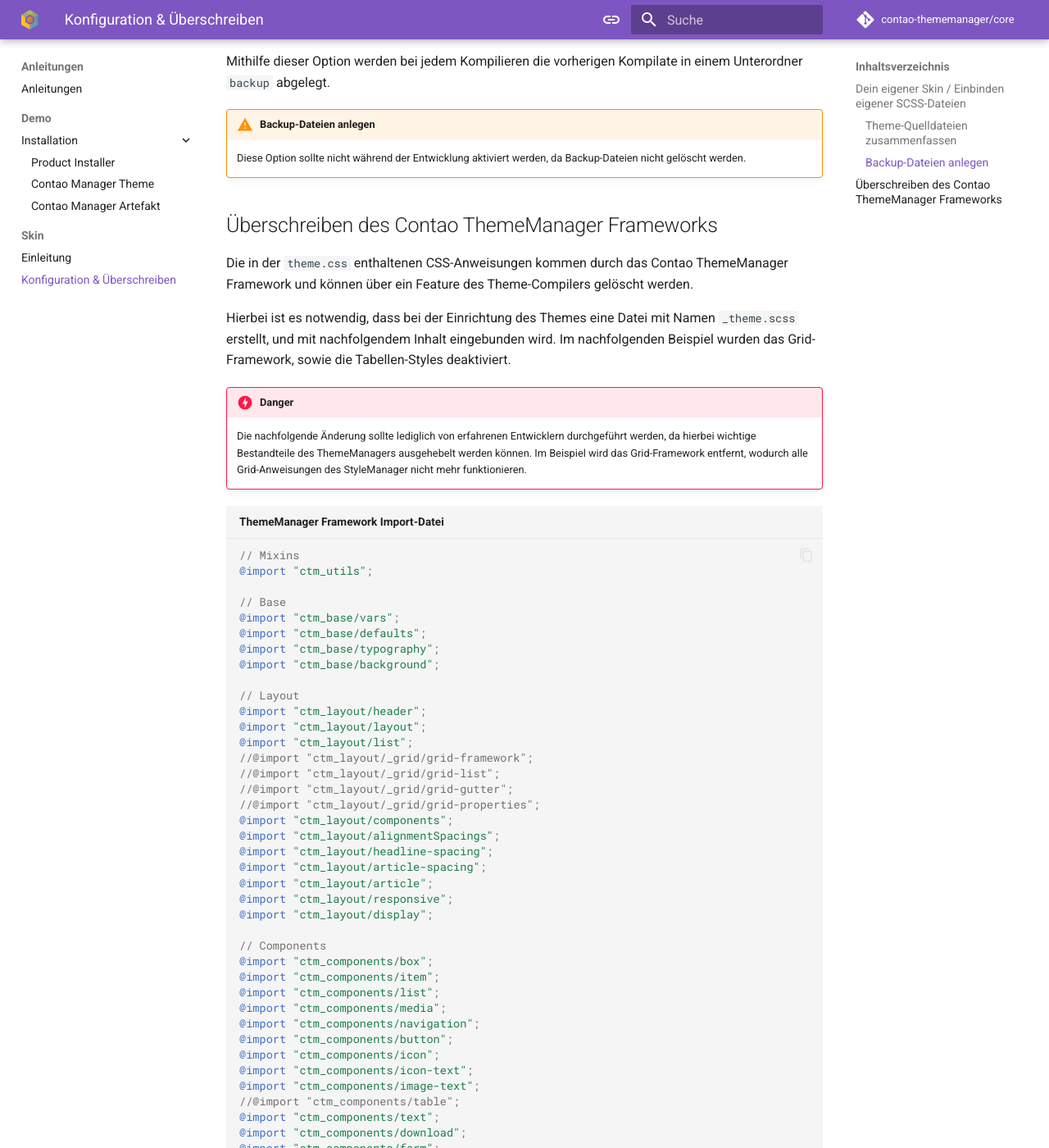
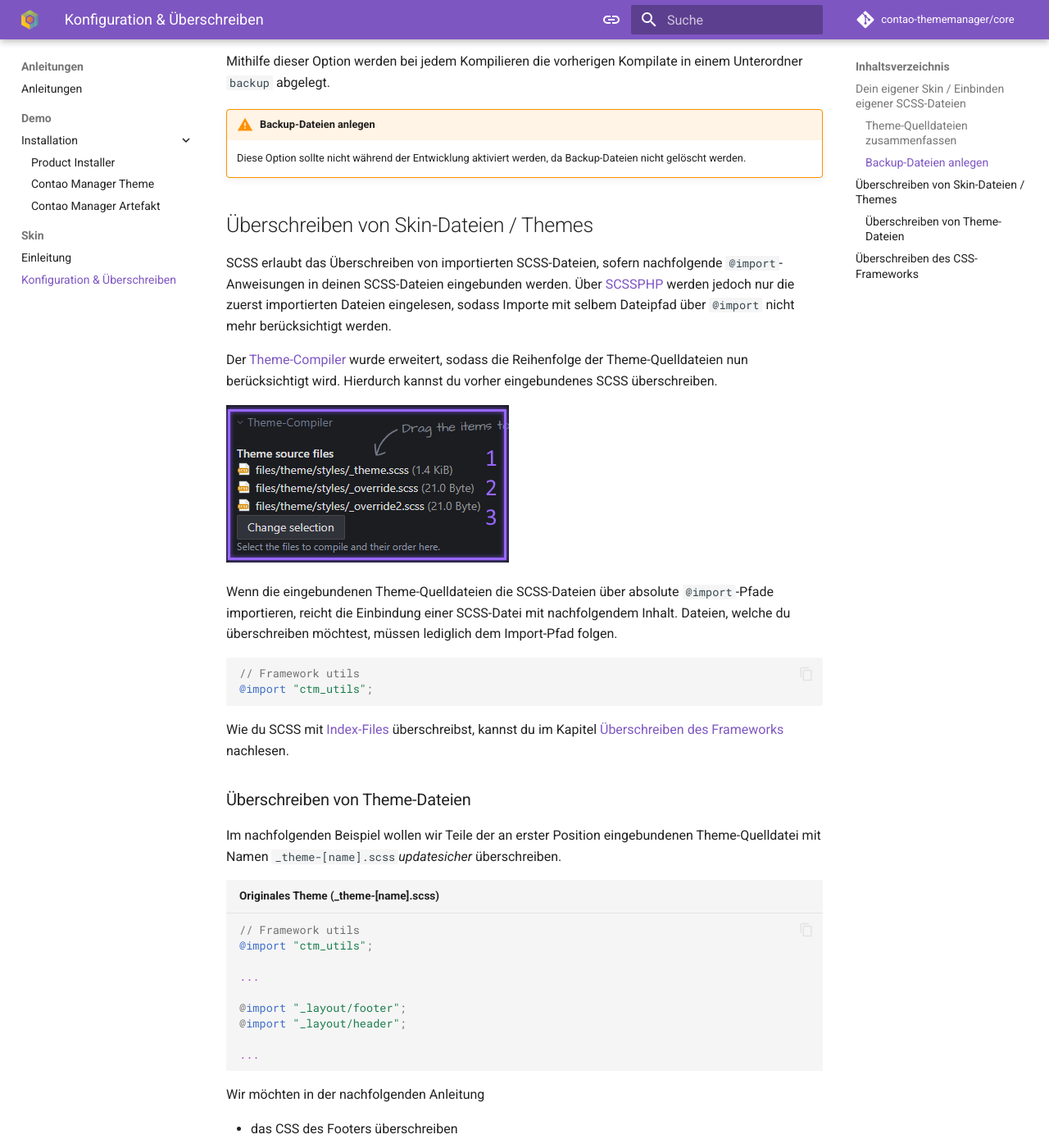
Before and after one commit to contao-thememanager/docs, an MkDocs documentation site: the page built from docs/pages/guides/skin/setup-override.md, in a window 1280 px wide and 1400 px high, scrolled down 1615 px. Shown: the whole window at 82% size. Built offline with MkDocs 1.6.1 and Material for MkDocs 9.7.7, drawn with Linux system fonts in a browser that asks for light colours; comment, search, counter and statistics services are not loaded; some of the changed text lies outside the part shown.

````diff
--- a/docs/pages/guides/skin/setup-override.md
+++ b/docs/pages/guides/skin/setup-override.md
@@ -6,7 +6,7 @@ title: Konfiguration & Überschreiben
 
 Diese Anleitung beschreibt die Möglichkeit, deinen eigenen Skin mithilfe des Contao ThemeManager zu nutzen, damit die
 eingestellten Variablen in deinen SCSS-Dateien verwendet werden können.
-Über den Theme-Compiler kannst du zusätzlich in die Kompilierung eingreifen, sodass gezielt Dateien überschrieben, bzw.
+Über den Theme-Compiler kannst du zusätzlich in die Kompilierung eingreifen, sodass gezielt Dateien überschrieben bzw.
 ausgetauscht werden können.
 
 Jede SCSS-Datei, welche über Theme-Quelldateien eingebunden wird, kann auf alle Variablen der
@@ -15,7 +15,7 @@ Jede SCSS-Datei, welche über Theme-Quelldateien eingebunden wird, kann auf alle
 ## Dein eigener Skin / Einbinden eigener SCSS-Dateien
 
 Nachdem du die [Einrichtung](../../docs/installation/setup.md) durchgeführt hast, kannst du in einem Theme deine
-_Theme-Quelldateien_ einbinden. Für jede Quell-datei wird eine `*.css`-Datei mit selbem Namen abgelegt.
+_Theme-Quelldateien_ einbinden. Für jede Quelldatei wird eine `*.css`-Datei mit selbem Namen abgelegt.
 
 !!! info "Dateien im Layout einbinden"
 
@@ -37,23 +37,116 @@ Mithilfe dieser Option werden bei jedem Kompilieren die vorherigen Kompilate in
 
     Diese Option sollte nicht während der Entwicklung aktiviert werden, da Backup-Dateien nicht gelöscht werden.
 
+## Überschreiben von Skin-Dateien / Themes
+
+SCSS erlaubt das Überschreiben von importierten SCSS-Dateien, sofern nachfolgende `@import`-Anweisungen in deinen
+SCSS-Dateien eingebunden werden. Über [SCSSPHP](https://github.com/scssphp/scssphp) werden jedoch nur die zuerst
+importierten Dateien eingelesen, sodass Importe mit selbem Dateipfad über `@import` nicht mehr berücksichtigt werden.
+
+Der [Theme-Compiler](https://github.com/oveleon/contao-theme-compiler-bundle) wurde erweitert, sodass die Reihenfolge
+der Theme-Quelldateien nun berücksichtigt wird. Hierdurch kannst du vorher eingebundenes SCSS überschreiben.
+
+![override_theme-2.png](../../../assets/guides/override_theme-2.png)
+
+Wenn die eingebundenen Theme-Quelldateien die SCSS-Dateien über absolute `@import`-Pfade importieren, reicht die
+Einbindung einer SCSS-Datei mit nachfolgendem Inhalt. Dateien, welche du überschreiben möchtest, müssen lediglich dem
+Import-Pfad folgen.
+```scss
+// Framework utils
+@import "ctm_utils";
+```
+
+Wie du SCSS mit [Index-Files](https://sass-lang.com/documentation/at-rules/import/#index-files) überschreibst, kannst du
+im Kapitel [Überschreiben des Frameworks](#überschreiben-des-css-frameworks) nachlesen.
+
+### Überschreiben von Theme-Dateien
+
+Im nachfolgenden Beispiel wollen wir Teile der an erster Position eingebundenen Theme-Quelldatei mit Namen
+`_theme-[name].scss`_updatesicher_ überschreiben.
+
+```scss title="Originales Theme (_theme-[name].scss)"
+// Framework utils
+@import "ctm_utils";
+
+...
+
+@import "_layout/footer";
+@import "_layout/header";
+
+...
+```
+
+Wir möchten in der nachfolgenden Anleitung
+
+- das CSS des Footers überschreiben
+- und das CSS des Headers löschen
+
+**Anleitung**
+
+   1. Erstelle zunächst eine weitere Theme-Quelldatei `_override.scss` mit einem gewünschten Namen und binde diese *nach*
+      `_theme-[name].scss` ein.
+
+      ![override_theme-3.png](../../../assets/guides/override_theme-3.png)
+
+   2. Importiere folgenden Inhalt in deine Theme-Quelldatei, damit du auf die im ThemeManager verfügbaren Funktionen
+      und Mixins zugreifen kannst.
+
+      ```scss title="_override.scss"
+      // Framework utils
+      @import "ctm_utils";
+      ```
+
+   3. Erstelle im selben Ordner einen Ordner mit Namen `_layout` und den Dateien `_footer.scss` und `_header.scss`.
+
+      ![override_theme-4.png](../../../assets/guides/override_theme-4.png)
+
+   4. Kopiere den Inhalt der `_footer.scss` des Themes in deinen angelegten Ordner und passe das CSS nach deinem Belieben
+      an.
+
+      ```scss title="_layout/_footer.scss"
+      // Overriding _footer.scss from a theme
+      footer {
+        > .inside {
+          position: relative;
+          margin: 0 auto;
+          padding: rem(20) 0;
+          max-width: sub(map-get($breakpoints, 'l'), $grid-gutter-width, 'px');
+        }
+      }
+      ```
+
+   5. Möchtest du das CSS der `_header.scss`-Datei des Themes löschen, lasse deine SCSS-Datei leer.
+
+      ```scss title="_layout/_header.scss"
+      // Deleting _header.scss from a theme
+      // Empty
+      ```
+
+   6. Kompiliere dein Theme
+
+!!! tip
+
+    Diese Anleitung bezieht sich nicht nur auf das Überschreiben von Themes, sondern auch auf das Überschreiben von
+    ThemeManager-Plugins, eingebundenen Erweiterungen und ähnlichem. Es dient dazu, dass Dateien *updatesicher*
+    überschrieben werden können. Zusätzlich wird **kein zusätzliches CSS generiert** und an die gezielte Stelle
+    kompiliert.
 
 
-
-## Überschreiben des Contao ThemeManager Frameworks
-
-Die in der `theme.css` enthaltenen CSS-Anweisungen kommen durch das Contao ThemeManager Framework und können über ein
-Feature des Theme-Compilers gelöscht werden.
-
-Hierbei ist es notwendig, dass bei der Einrichtung des Themes eine Datei mit Namen `_theme.scss` erstellt, und mit
-nachfolgendem Inhalt eingebunden wird. Im nachfolgenden Beispiel wurden das Grid-Framework, sowie die Tabellen-Styles
-deaktiviert.
+## Überschreiben des CSS-Frameworks
 
 !!! danger
 
     Die nachfolgende Änderung sollte lediglich von erfahrenen Entwicklern durchgeführt werden, da hierbei wichtige
     Bestandteile des ThemeManagers ausgehebelt werden können. Im Beispiel wird das Grid-Framework entfernt, wodurch alle
     Grid-Anweisungen des StyleManager nicht mehr funktionieren.
+
+Die in der `theme.css` enthaltenen CSS-Anweisungen des ThemeManager CSS-Frameworks werden über
+[Index-Files](https://sass-lang.com/documentation/at-rules/import/#index-files) eingebunden, sodass du eine eigene
+Import-Datei mit absoluten Pfaden nachbilden musst.
+
+Du erstellst eine Datei mit Namen `_theme.scss` und bindest diese an erster Stelle der Theme-Quelldateien ein.
+Über den nachfolgenden Inhalt kannst du somit Bestandteile des Frameworks überschreiben oder entfernen.
+In diesem Beispiel wurden das Grid-Framework, sowie die Tabellen-Styles deaktiviert.
 
 ```scss title="ThemeManager Framework Import-Datei"
 // Mixins
````
Also changed, not shown: docs/assets/guides/override_theme-2.png (added), docs/assets/guides/override_theme-3.png (added), docs/assets/guides/override_theme-4.png (added).
